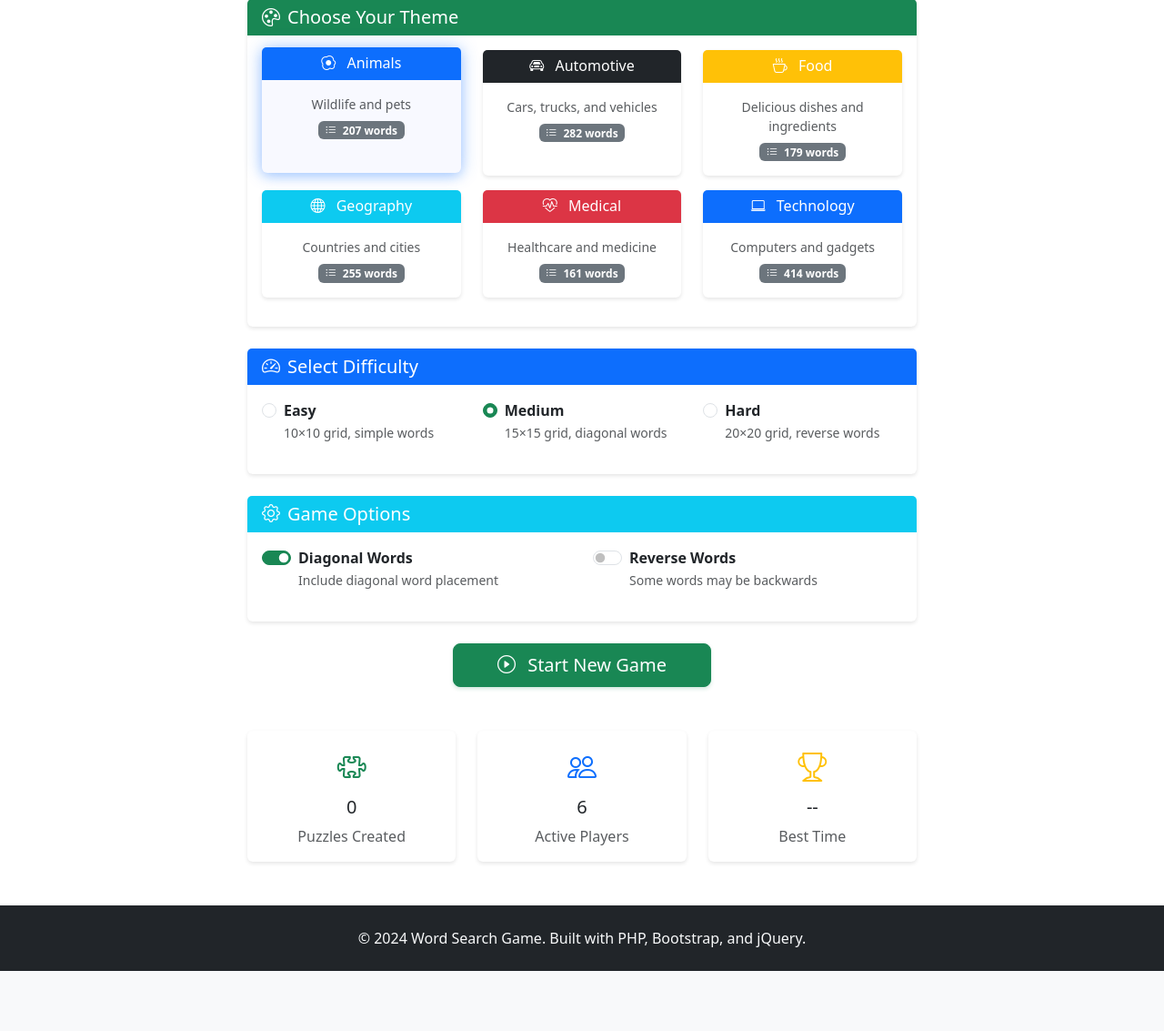
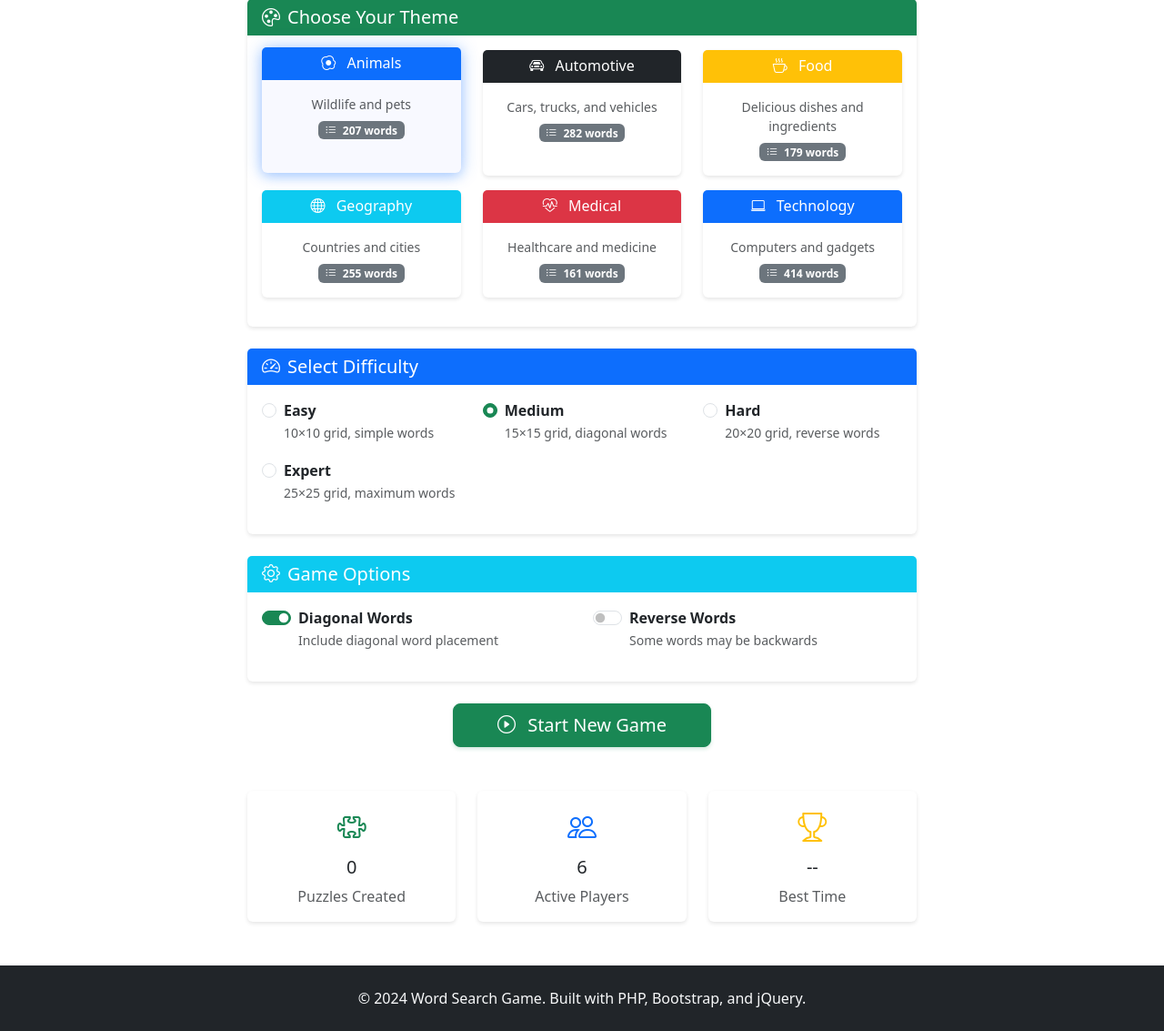
Before and after one commit to ErnieMo/WordSearch, a PHP site: page / in a window 1280 px wide. Shown: the part 315-1448 px from the top of the page at 91% size. Before the commit the page ends 1382 px from the top, so only its background shows below. Run offline with PHP 8.4, Linux system fonts and the light colour scheme; some libraries are stand-ins or nearby versions.

Commit message:
Aug 25, 2025 - 12:27 pm

```diff
--- a/app/Http/Router.php
+++ b/app/Http/Router.php
@@ -263,8 +263,14 @@ class Router
         try {
             // Determine grid size and word count based on difficulty
             $difficulty = $options['difficulty'] ?? 'medium';
-            $gridSize = $difficulty === 'easy' ? 10 : ($difficulty === 'medium' ? 15 : 20);
-            $wordCount = $gridSize; // Grid size always equals word count
+            $gridSize = match($difficulty) {
+                'easy' => 10,
+                'medium' => 15,
+                'hard' => 20,
+                'expert' => 25,
+                default => 15
+            };
+            $wordCount = $difficulty === 'expert' ? 35 : $gridSize; // Expert gets more words than grid size
 
             // Get ALL words from the theme service (we'll filter and randomize in the puzzle generator)
             $words = $this->themeService->getThemeWords($themeId);
--- a/app/config.php
+++ b/app/config.php
@@ -15,7 +15,8 @@ return [
         'difficulties' => [
             'easy' => ['size' => 10, 'diagonals' => false, 'reverse' => false],
             'medium' => ['size' => 15, 'diagonals' => true, 'reverse' => false],
-            'hard' => ['size' => 20, 'diagonals' => true, 'reverse' => true]
+            'hard' => ['size' => 20, 'diagonals' => true, 'reverse' => true],
+            'expert' => ['size' => 25, 'diagonals' => true, 'reverse' => true]
         ]
     ],
     'paths' => [
--- a/public/views/home.php
+++ b/public/views/home.php
@@ -61,6 +61,15 @@ $pageContent = '
                             <label class="form-check-label" for="difficultyHard">
                                 <strong>Hard</strong><br>
                                 <small class="text-muted">20×20 grid, reverse words</small>
+                            </label>
+                        </div>
+                    </div>
+                    <div class="col-md-4 mb-3">
+                        <div class="form-check">
+                            <input class="form-check-input" type="radio" name="difficulty" id="difficultyExpert" value="expert"' . ($difficulty === 'expert' ? ' checked' : '') . '>
+                            <label class="form-check-label" for="difficultyExpert">
+                                <strong>Expert</strong><br>
+                                <small class="text-muted">25×25 grid, maximum words</small>
                             </label>
                         </div>
                     </div>
--- a/public/views/scores.php
+++ b/public/views/scores.php
@@ -363,6 +363,7 @@ function getDifficultyColor(difficulty) {
         case "easy": return "success";
         case "medium": return "warning";
         case "hard": return "danger";
+        case "expert": return "dark";
         default: return "secondary";
     }
 }
```
